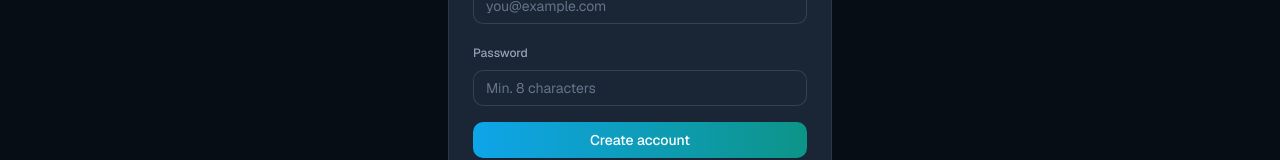
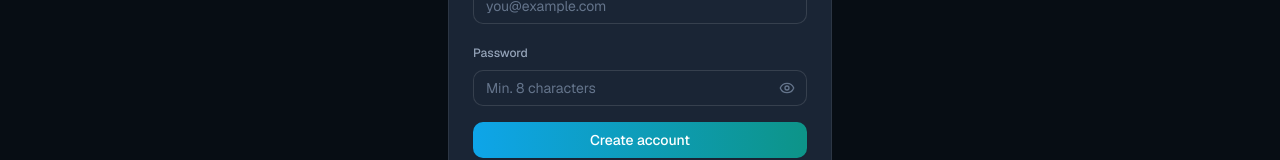
Before and after one commit to edemaukabi/learnbuild, a Next.js app in the folder frontend/: page /auth/register in a window 1280 px wide. Shown: the part 440-600 px from the top of the page. Built offline with nearby package versions, Linux system fonts and the light colour scheme; no server answers.

Commit message:
add password visibility toggle to login and register; wire cookie domain from env

```diff
--- a/frontend/app/(public)/auth/login/page.tsx
+++ b/frontend/app/(public)/auth/login/page.tsx
@@ -3,6 +3,7 @@
 import { useState, useEffect, Suspense } from 'react';
 import Link from 'next/link';
 import { useRouter, useSearchParams } from 'next/navigation';
+import { Eye, EyeOff } from 'lucide-react';
 import { Button } from '@/components/ui/button';
 import { Input } from '@/components/ui/input';
 import { useAuth } from '@/context/AuthContext';
@@ -15,6 +16,7 @@
 
   const [email, setEmail] = useState('');
   const [password, setPassword] = useState('');
+  const [showPassword, setShowPassword] = useState(false);
   const [error, setError] = useState('');
   const [loading, setLoading] = useState(false);
 
@@ -53,14 +55,26 @@
       </div>
       <div className="space-y-1.5">
         <label className="text-xs font-medium text-[var(--fg-2)]">Password</label>
+        <div className="relative">
           <Input
-          type="password"
+            type={showPassword ? 'text' : 'password'}
             autoComplete="current-password"
             value={password}
             onChange={(e) => setPassword(e.target.value)}
             placeholder="••••••••"
             required
+            className="pr-10"
           />
+          <button
+            type="button"
+            onClick={() => setShowPassword((v) => !v)}
+            className="absolute right-3 top-1/2 -translate-y-1/2 text-[var(--fg-3)] hover:text-[var(--fg-2)] transition-colors"
+            tabIndex={-1}
+            aria-label={showPassword ? 'Hide password' : 'Show password'}
+          >
+            {showPassword ? <EyeOff size={16} /> : <Eye size={16} />}
+          </button>
+        </div>
       </div>
 
       {error && (
--- a/frontend/app/(public)/auth/register/page.tsx
+++ b/frontend/app/(public)/auth/register/page.tsx
@@ -3,6 +3,7 @@
 import { useState, useEffect } from 'react';
 import Link from 'next/link';
 import { useRouter } from 'next/navigation';
+import { Eye, EyeOff } from 'lucide-react';
 import { Button } from '@/components/ui/button';
 import { Input } from '@/components/ui/input';
 import { useAuth } from '@/context/AuthContext';
@@ -15,6 +16,7 @@
   const [lastName, setLastName] = useState('');
   const [email, setEmail] = useState('');
   const [password, setPassword] = useState('');
+  const [showPassword, setShowPassword] = useState(false);
   const [error, setError] = useState('');
   const [loading, setLoading] = useState(false);
 
@@ -95,15 +97,27 @@
 
             <div className="space-y-1.5">
               <label className="text-xs font-medium text-[var(--fg-2)]">Password</label>
+              <div className="relative">
                 <Input
-                type="password"
+                  type={showPassword ? 'text' : 'password'}
                   autoComplete="new-password"
                   value={password}
                   onChange={(e) => setPassword(e.target.value)}
                   placeholder="Min. 8 characters"
                   required
                   minLength={8}
+                  className="pr-10"
                 />
+                <button
+                  type="button"
+                  onClick={() => setShowPassword((v) => !v)}
+                  className="absolute right-3 top-1/2 -translate-y-1/2 text-[var(--fg-3)] hover:text-[var(--fg-2)] transition-colors"
+                  tabIndex={-1}
+                  aria-label={showPassword ? 'Hide password' : 'Show password'}
+                >
+                  {showPassword ? <EyeOff size={16} /> : <Eye size={16} />}
+                </button>
+              </div>
             </div>
 
             {error && (
```
Also changed, not shown: 2 other files (tests, documents, lock files or other folders). Lines whose indentation alone changed are shown as unchanged.
